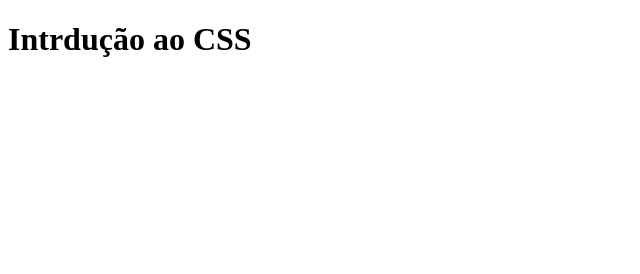
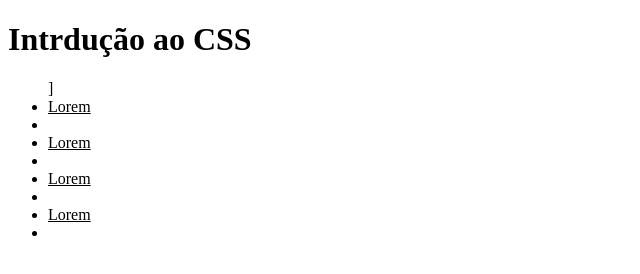
Before and after one commit to Leozinnnn3/Ex04-CSS, a plain HTML site: page index.html in a window 1280 px wide. Shown: the whole page, without its empty margins (0-640 px from the left). Drawn offline with Linux system fonts and the light colour scheme.

Commit message:
Terceiro Commit

```diff
--- a/index.html
+++ b/index.html
@@ -8,5 +8,12 @@
 </head>
 <body>
     <h1>Intrdução ao CSS</h1>
+
+    <ul style="text-decoration: underline;">]
+        <li style="font-weight: border;">Lorem<li>
+        <li>Lorem<li>
+        <li>Lorem<li>
+        <li>Lorem<li>
+    </ul>
 </body>
 </html>
```
